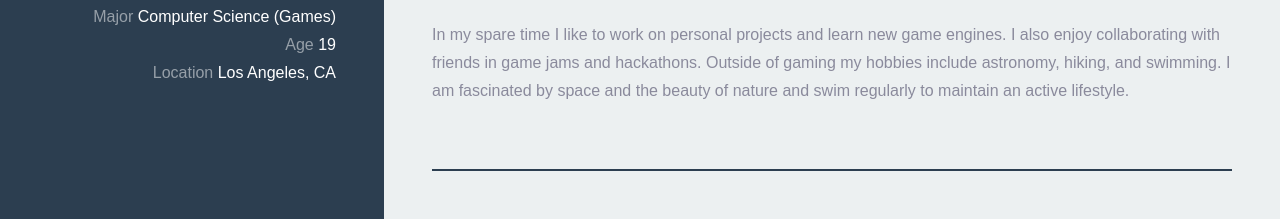
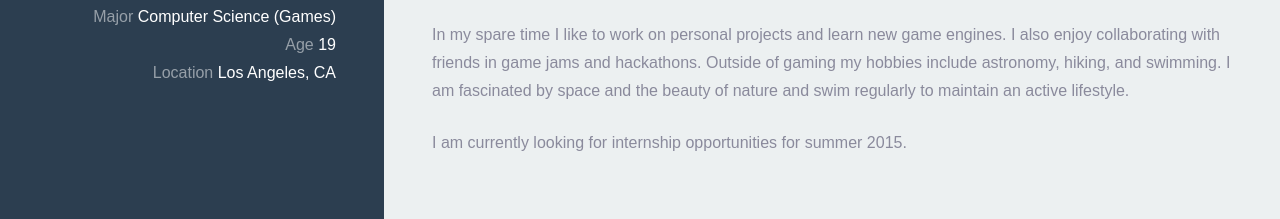
Before and after one commit to infinitydelta/infinitydelta.github.io, a plain HTML site: page index.html in a window 1280 px wide. Shown: the part 395-614 px from the top of the page. Drawn offline with Linux system fonts and the light colour scheme.

Commit message:
update 1 line

```diff
--- a/index.html
+++ b/index.html
@@ -81,6 +81,9 @@
                             I also enjoy collaborating with friends in game jams and hackathons.
                             Outside of gaming my hobbies include astronomy, hiking, and swimming.
                             I am fascinated by space and the beauty of nature and swim regularly to maintain an active lifestyle.
+                        </p>
+                        <p>
+                        	I am currently looking for internship opportunities for summer 2015.
                         </p>
 
 
```
